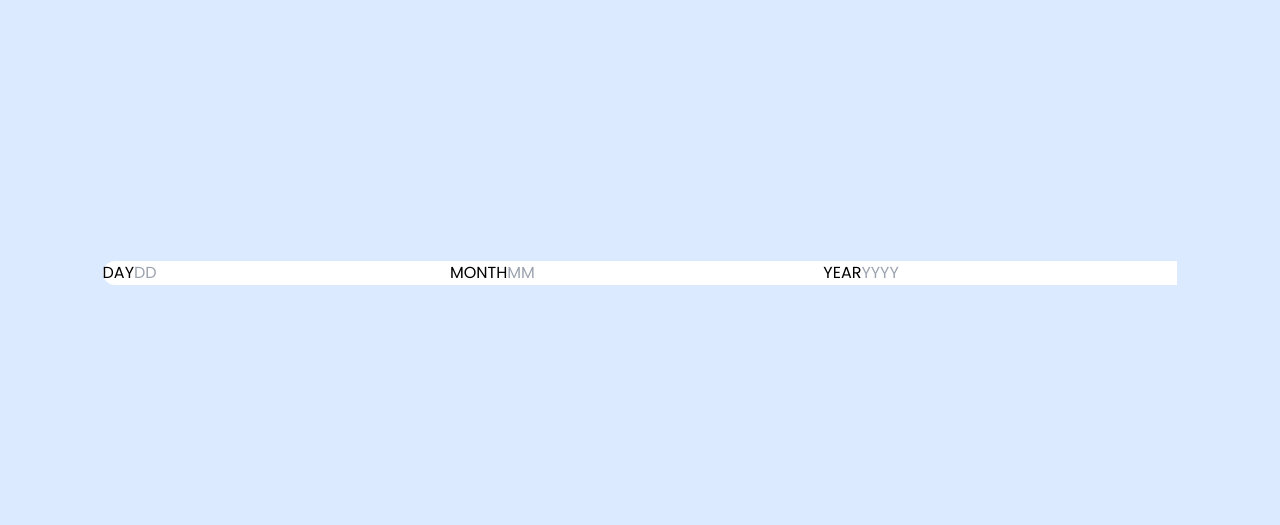
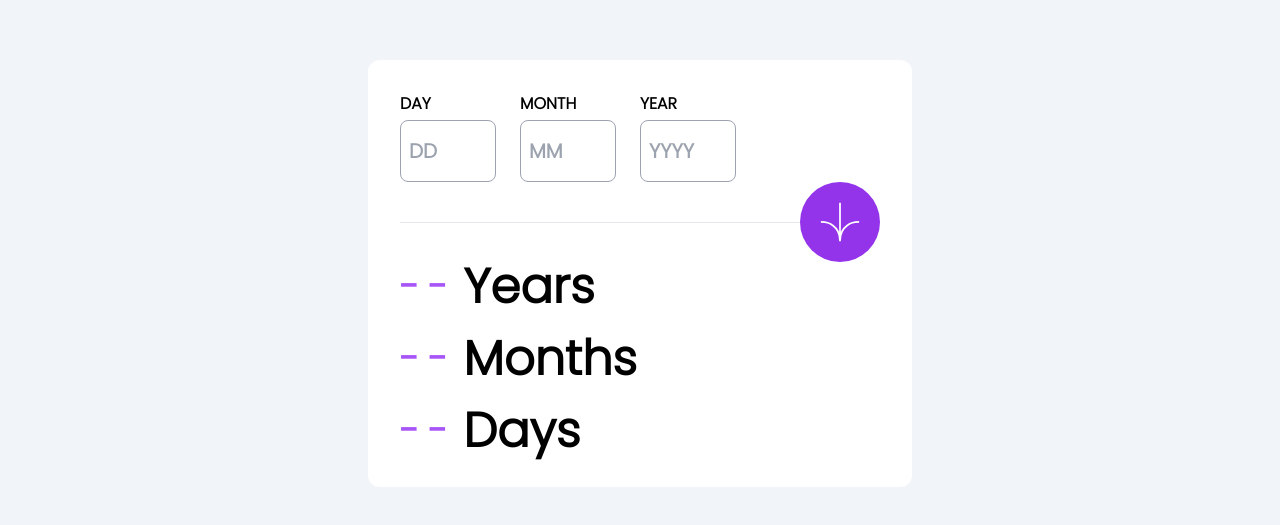
Before and after one commit to pulsarbeam/front-end-mentor-age-calculator, a Next.js app: page / in a window 1280 px wide. Shown: the part 127-652 px from the top of the page. Built offline with nearby package versions, Linux system fonts and the light colour scheme.

Commit message:
Done most CSS but working on react

```diff
--- a/app/layout.tsx
+++ b/app/layout.tsx
@@ -3,7 +3,7 @@ import { Poppins } from 'next/font/google'
 
 const inter = Poppins({
   subsets: ['latin'],
-  weight: '400',
+  weight: '300',
 })
 
 export const metadata = {
--- a/app/page.tsx
+++ b/app/page.tsx
@@ -1,16 +1,107 @@
+'use client'
+import { useState } from 'react'
+
 export default function Home() {
+  const [elapsed, setElapsed] = useState<{
+    days: number | undefined
+    months: number | undefined
+    years: number | undefined
+  }>({
+    days: undefined,
+    months: undefined,
+    years: undefined,
+  })
+
   return (
     <>
-      <main className="flex min-h-screen flex-col items-center justify-center bg-blue-100">
-        <div className="bg-white rounded-xl">
-          <form>
-            <label>DAY</label>
-            <input name="day" id="day" placeholder="DD"></input>
-            <label>MONTH</label>
-            <input name="month" id="year" placeholder="MM"></input>
-            <label>YEAR</label>
-            <input name="year" id="year" placeholder="YYYY"></input>
+      <main className="flex min-h-screen flex-col items-center justify-center bg-slate-100">
+        <div className="bg-white rounded-xl p-8">
+          <form
+            onSubmit={(e: any) => {
+              e.preventDefault()
+              const formData = new FormData(e.target as HTMLFormElement)
+              const { day, month, year } = Object.fromEntries(formData)
+
+              const inputDate = new Date(`${year}-${month}-${day}`)
+              const currentDate = new Date()
+              const diff = currentDate.getTime() - inputDate.getTime()
+
+              const elapsedYears = Math.floor(
+                diff / (1000 * 60 * 60 * 24 * 365)
+              )
+              const elapsedMonths =
+                Math.floor(diff / (1000 * 60 * 60 * 24 * 30) + 12) % 12
+              const elapsedDays =
+                Math.floor(diff / (1000 * 60 * 60 * 24) + 30) % 30
+
+              setElapsed({
+                days: elapsedDays,
+                months: elapsedMonths,
+                years: elapsedYears,
+              })
+            }}
+            className=" font-bold"
+          >
+            <div className="flex gap-6 ">
+              <div className="flex flex-col gap-1">
+                <label className="text-md">DAY</label>
+                <input
+                  className="w-24 py-4 px-2 border border-gray-400 rounded-lg text-xl "
+                  name="day"
+                  id="day"
+                  placeholder="DD"
+                ></input>
+              </div>
+              <div className="flex flex-col gap-1">
+                <label className="text-md">MONTH</label>
+                <input
+                  className="w-24 py-4 px-2 border border-gray-400 rounded-lg text-xl "
+                  name="month"
+                  id="year"
+                  placeholder="MM"
+                ></input>
+              </div>
+              <div className="flex flex-col gap-1">
+                <label className="text-md">YEAR</label>
+                <input
+                  className="w-24 py-4 px-2 border border-gray-400 rounded-lg text-xl "
+                  name="year"
+                  id="year"
+                  placeholder="YYYY"
+                ></input>
+              </div>
+            </div>
+            <div className="relative">
+              <hr className="border-b-gray-400 my-10 w-[30rem]" />
+              <button className=" absolute right-0 -top-10 h-20 w-20 rounded-full bg-purple-600">
+                <img
+                  src="/icon-arrow.svg"
+                  alt="arrow"
+                  className="h-10 w-10 m-auto"
+                />
+              </button>
+            </div>
           </form>
+          <div className="flex flex-col gap-6 text-4xl font-extrabold ">
+            <div className="flex gap-4 items-center">
+              <span className="text-purple-500">
+                {elapsed.years ? elapsed.years : '- -'}
+              </span>
+              <span className="text-5xl font-extrabold">Years</span>
+            </div>
+            <div className="flex gap-4 items-center">
+              <span className="text-purple-500">
+                {elapsed.months ? elapsed.months : '- -'}
+              </span>
+              <span className="text-5xl font-extrabold ">Months</span>
+            </div>
+            <div className="flex gap-4 items-center">
+              <span className="text-purple-500">
+                {elapsed.days ? elapsed.days : '- -'}
+              </span>
+              <span className="text-5xl font-extrabold ">Days</span>
+            </div>
+          </div>
         </div>
       </main>
     </>
```
Also changed, not shown: public/icon-arrow.svg (renamed from app/assets/images/icon-arrow.svg).
